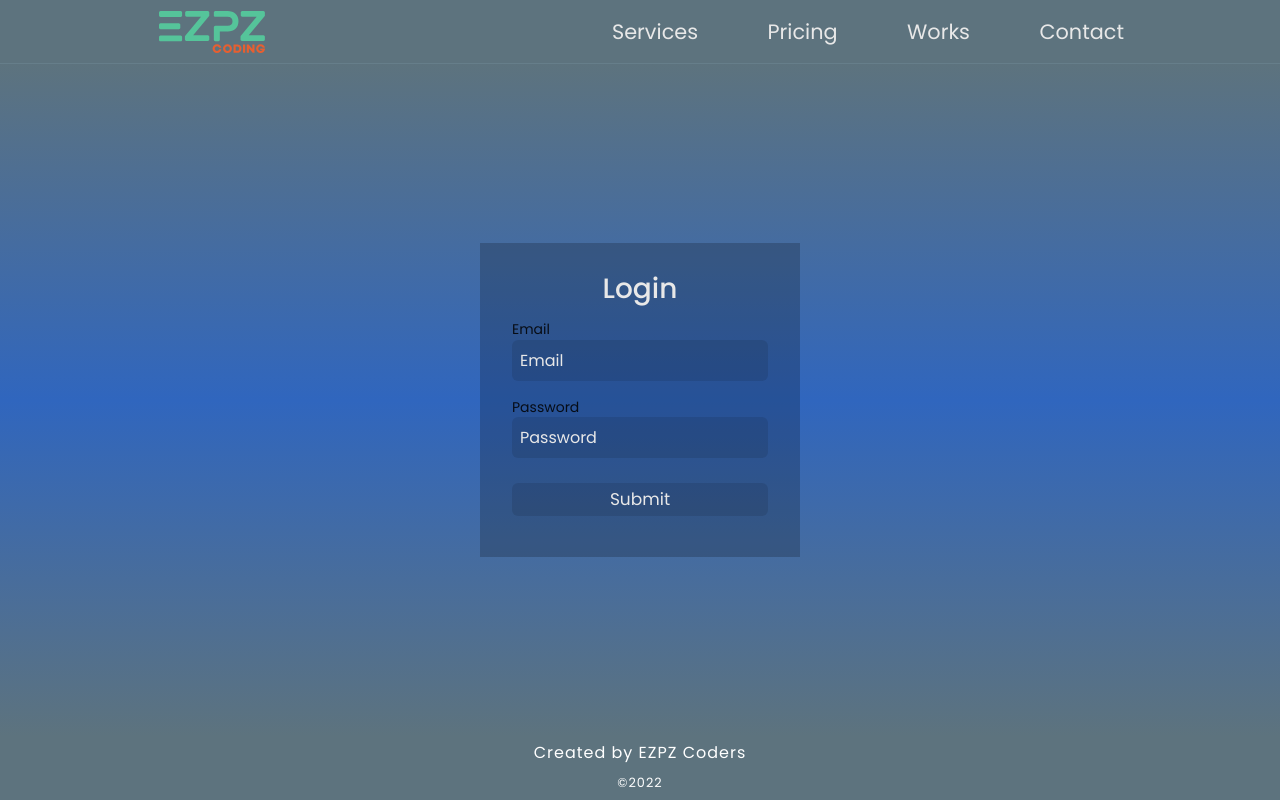
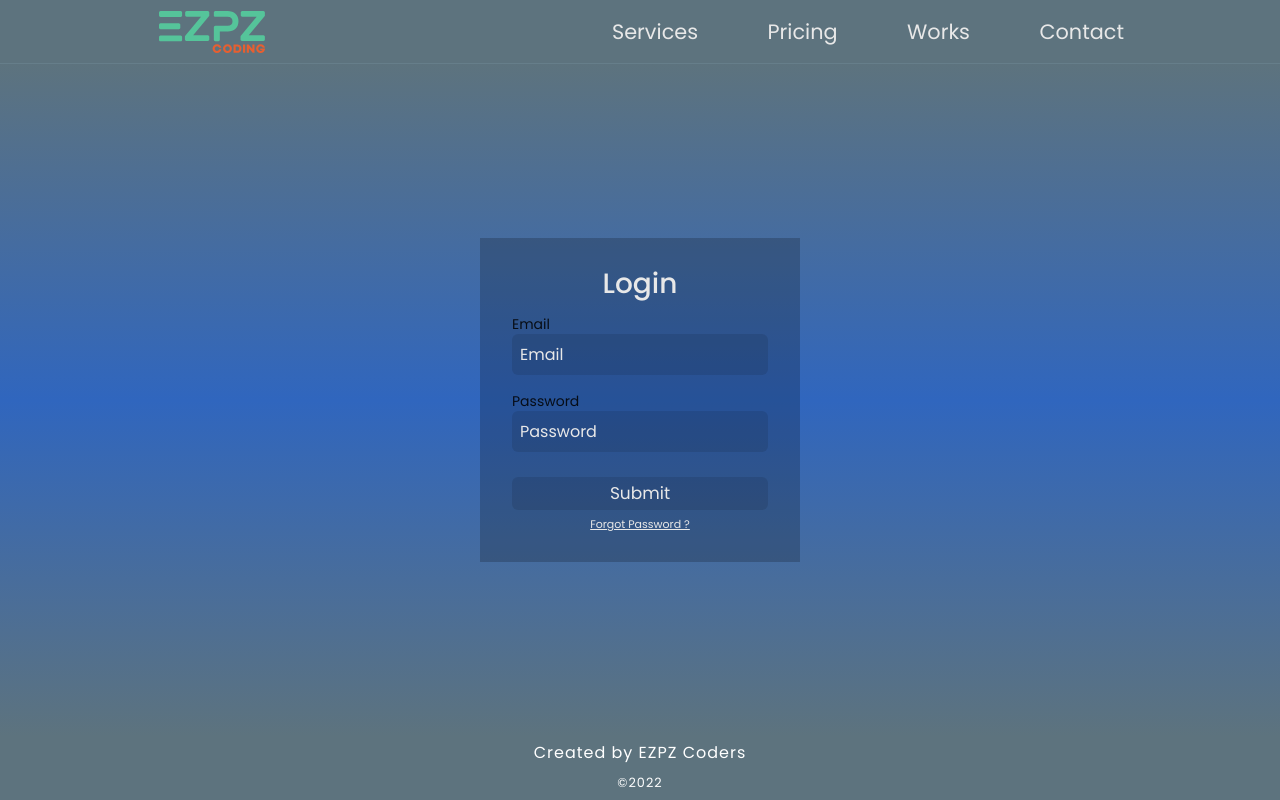
Before and after one commit to pixelverse-studios/pixelverse-studios-ui, a Next.js app: page /login in a window 1280 px wide. Built offline with nearby package versions, Linux system fonts and the light colour scheme.

Commit message:
added forgot password link

```diff
--- a/components/views/login/Login.module.scss
+++ b/components/views/login/Login.module.scss
@@ -72,6 +72,13 @@
                     background: rgba(3, 3, 3, 0.648);
                 }
             }
+            .forgotPw {
+                font-size: 11px;
+                text-align: center;
+                color: var(--off-white);
+                padding-bottom: 0.5rem 0;
+                text-decoration: underline;
+            }
         }
     }
 }
--- a/components/views/login/index.tsx
+++ b/components/views/login/index.tsx
@@ -1,6 +1,7 @@
 import { useState, FormEvent } from 'react'
 import styles from './Login.module.scss'
 import useForm from '../../../utilities/hooks/useForm'
+import Link from 'next/link'
 
 const Login = () => {
     const { input, handleChange, handleReset, clearForm } = useForm({
@@ -55,9 +56,13 @@ setError message
                             onChange={handleChange}
                             required
                         />
+
                         <button className={styles.button} type="submit">
                             Submit
                         </button>
+                        <Link href="/forgotpassword">
+                            <a className={styles.forgotPw}>Forgot Password ?</a>
+                        </Link>
                     </fieldset>
                 </form>
             </div>
```
